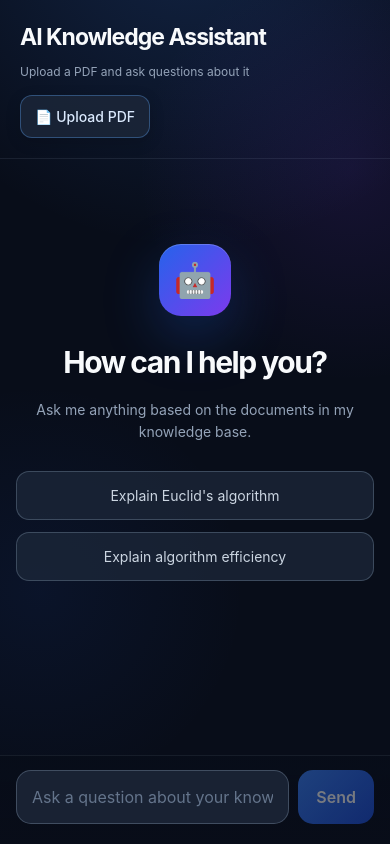
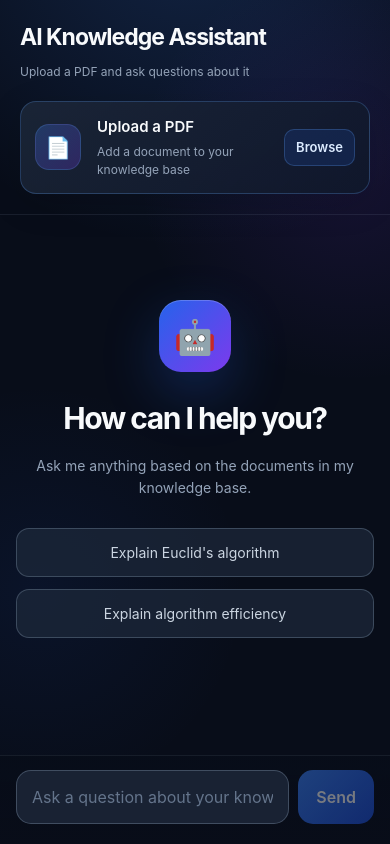
Before and after one commit to IncharaX/ai-knowledge-assistant, a Next.js app in the folder frontend/: page / in a window 390 px wide. Built offline with nearby package versions, Linux system fonts and the light colour scheme.

Commit message:
improved upload pdf button

```diff
--- a/frontend/app/globals.css
+++ b/frontend/app/globals.css
@@ -24,8 +24,13 @@ body {
   background: #080d19;
   color: #e5e7eb;
   font-family:
-    Inter, ui-sans-serif, system-ui, -apple-system, BlinkMacSystemFont,
-    "Segoe UI", sans-serif;
+    Inter,
+    ui-sans-serif,
+    system-ui,
+    -apple-system,
+    BlinkMacSystemFont,
+    "Segoe UI",
+    sans-serif;
 }
 
 button,
@@ -116,55 +121,189 @@ button {
 }
 
 /* =========================
-   UPLOAD BUTTON
+   PREMIUM PDF UPLOAD
 ========================= */
 
-.upload-button {
-  margin-top: 18px;
+.upload-card {
+  margin-top: 20px;
 
-  display: inline-flex;
+  width: 100%;
+  max-width: 620px;
+
+  display: flex;
   align-items: center;
-  gap: 9px;
 
-  padding: 11px 17px;
+  gap: 16px;
 
-  border-radius: 12px;
+  padding: 16px 18px;
 
-  background: rgba(30, 41, 59, 0.75);
+  border-radius: 16px;
 
-  border: 1px solid rgba(96, 165, 250, 0.35);
+  cursor: pointer;
+
+  background: linear-gradient(
+    135deg,
+    rgba(30, 41, 59, 0.8),
+    rgba(15, 23, 42, 0.9)
+  );
+
+  border: 1px solid rgba(96, 165, 250, 0.25);
+
+  box-shadow: 0 10px 35px rgba(0, 0, 0, 0.15);
+
+  transition:
+    transform 0.25s ease,
+    border-color 0.25s ease,
+    background 0.25s ease,
+    box-shadow 0.25s ease;
+}
+
+.upload-card:hover {
+  transform: translateY(-3px);
+
+  border-color: rgba(96, 165, 250, 0.65);
+
+  background: linear-gradient(
+    135deg,
+    rgba(37, 99, 235, 0.14),
+    rgba(30, 41, 59, 0.9)
+  );
+
+  box-shadow: 0 18px 45px rgba(37, 99, 235, 0.12);
+}
+
+/* PDF ICON */
+
+.upload-icon {
+  width: 52px;
+  height: 52px;
+
+  flex-shrink: 0;
+
+  display: flex;
+  align-items: center;
+  justify-content: center;
+
+  font-size: 24px;
+
+  border-radius: 14px;
+
+  background: linear-gradient(
+    135deg,
+    rgba(59, 130, 246, 0.25),
+    rgba(124, 58, 237, 0.25)
+  );
+
+  border: 1px solid rgba(96, 165, 250, 0.2);
+}
+
+/* TEXT */
+
+.upload-content {
+  flex: 1;
+
+  display: flex;
+  flex-direction: column;
+
+  gap: 5px;
+
+  min-width: 0;
+}
+
+.upload-title {
+  font-size: 15px;
+
+  font-weight: 600;
+
+  color: #f8fafc;
+}
+
+.upload-subtitle {
+  font-size: 13px;
+
+  color: #94a3b8;
+}
+
+/* BROWSE BUTTON */
+
+.upload-action {
+  padding: 9px 14px;
+
+  border-radius: 10px;
+
+  font-size: 13px;
+
+  font-weight: 600;
 
   color: #dbeafe;
 
-  font-size: 14px;
-  font-weight: 500;
+  background: rgba(37, 99, 235, 0.15);
 
-  cursor: pointer;
-
-  box-shadow:
-    0 4px 15px rgba(0, 0, 0, 0.15);
+  border: 1px solid rgba(96, 165, 250, 0.25);
 
   transition:
-    transform 0.2s ease,
     background 0.2s ease,
-    border-color 0.2s ease,
-    box-shadow 0.2s ease;
+    transform 0.2s ease;
 }
 
-.upload-button:hover {
-  transform: translateY(-2px);
+.upload-card:hover .upload-action {
+  background: rgba(37, 99, 235, 0.3);
 
-  background: rgba(37, 99, 235, 0.16);
-
-  border-color: rgba(96, 165, 250, 0.75);
-
-  box-shadow:
-    0 10px 28px rgba(37, 99, 235, 0.15);
+  transform: scale(1.04);
 }
 
-.upload-button:has(input:disabled) {
-  opacity: 0.65;
+/* PROCESSING STATE */
+
+.upload-card:has(input:disabled) {
   cursor: wait;
+
+  border-color: rgba(96, 165, 250, 0.5);
+}
+
+.upload-card:has(input:disabled) .upload-icon {
+  animation: uploadPulse 1.5s infinite;
+}
+
+@keyframes uploadPulse {
+  0% {
+    transform: scale(1);
+    opacity: 1;
+  }
+
+  50% {
+    transform: scale(1.08);
+    opacity: 0.7;
+  }
+
+  100% {
+    transform: scale(1);
+    opacity: 1;
+  }
+}
+
+/* MOBILE */
+
+@media (max-width: 700px) {
+  .upload-card {
+    max-width: 100%;
+
+    padding: 14px;
+  }
+
+  .upload-icon {
+    width: 46px;
+    height: 46px;
+
+    font-size: 21px;
+  }
+
+  .upload-subtitle {
+    font-size: 12px;
+  }
+
+  .upload-action {
+    padding: 8px 11px;
+  }
 }
 
 /* =========================
@@ -192,8 +331,7 @@ button {
 
   border-color: #64748b;
 
-  box-shadow:
-    0 8px 20px rgba(0, 0, 0, 0.2);
+  box-shadow: 0 8px 20px rgba(0, 0, 0, 0.2);
 }
 
 /* =========================
@@ -244,12 +382,7 @@ button {
 
   border-radius: 26px;
 
-  background:
-    linear-gradient(
-      135deg,
-      #2563eb,
-      #7c3aed
-    );
+  background: linear-gradient(135deg, #2563eb, #7c3aed);
 
   box-shadow:
     0 20px 55px rgba(37, 99, 235, 0.28),
@@ -319,8 +452,7 @@ button {
 
   color: #eff6ff;
 
-  box-shadow:
-    0 12px 28px rgba(0, 0, 0, 0.22);
+  box-shadow: 0 12px 28px rgba(0, 0, 0, 0.22);
 }
 
 /* =========================
@@ -342,19 +474,13 @@ button {
 .message.user {
   align-self: flex-end;
 
-  background:
-    linear-gradient(
-      135deg,
-      #3b82f6,
-      #1d4ed8
-    );
+  background: linear-gradient(135deg, #3b82f6, #1d4ed8);
 
   color: white;
 
   border-bottom-right-radius: 6px;
 
-  box-shadow:
-    0 12px 32px rgba(37, 99, 235, 0.22);
+  box-shadow: 0 12px 32px rgba(37, 99, 235, 0.22);
 }
 
 /* AI MESSAGE */
@@ -362,16 +488,13 @@ button {
 .message.assistant {
   align-self: flex-start;
 
-  background:
-    rgba(20, 29, 45, 0.82);
+  background: rgba(20, 29, 45, 0.82);
 
-  border:
-    1px solid rgba(71, 85, 105, 0.5);
+  border: 1px solid rgba(71, 85, 105, 0.5);
 
   border-bottom-left-radius: 6px;
 
-  box-shadow:
-    0 10px 30px rgba(0, 0, 0, 0.16);
+  box-shadow: 0 10px 30px rgba(0, 0, 0, 0.16);
 
   backdrop-filter: blur(10px);
 }
@@ -413,8 +536,7 @@ button {
 
   padding-top: 16px;
 
-  border-top:
-    1px solid rgba(148, 163, 184, 0.13);
+  border-top: 1px solid rgba(148, 163, 184, 0.13);
 }
 
 .sources h4 {
@@ -430,11 +552,9 @@ button {
 
   padding: 11px 13px;
 
-  background:
-    rgba(8, 15, 30, 0.55);
+  background: rgba(8, 15, 30, 0.55);
 
-  border:
-    1px solid rgba(71, 85, 105, 0.4);
+  border: 1px solid rgba(71, 85, 105, 0.4);
 
   border-radius: 10px;
 
@@ -448,11 +568,9 @@ button {
 }
 
 .source:hover {
-  background:
-    rgba(30, 41, 59, 0.7);
+  background: rgba(30, 41, 59, 0.7);
 
-  border-color:
-    rgba(96, 165, 250, 0.35);
+  border-color: rgba(96, 165, 250, 0.35);
 }
 
 /* =========================
@@ -543,17 +661,15 @@ button {
 
   z-index: 10;
 
-  background:
-    linear-gradient(
-      to top,
-      rgba(8, 13, 25, 0.99),
-      rgba(8, 13, 25, 0.9)
-    );
+  background: linear-gradient(
+    to top,
+    rgba(8, 13, 25, 0.99),
+    rgba(8, 13, 25, 0.9)
+  );
 
   backdrop-filter: blur(20px);
 
-  border-top:
-    1px solid rgba(148, 163, 184, 0.1);
+  border-top: 1px solid rgba(148, 163, 184, 0.1);
 }
 
 /* INPUT */
@@ -565,11 +681,9 @@ button {
 
   padding: 16px 19px;
 
-  background:
-    rgba(30, 41, 59, 0.8);
+  background: rgba(30, 41, 59, 0.8);
 
-  border:
-    1px solid rgba(71, 85, 105, 0.85);
+  border: 1px solid rgba(71, 85, 105, 0.85);
 
   border-radius: 15px;
 
@@ -592,13 +706,11 @@ button {
 }
 
 .input-area input:focus {
-  background:
-    rgba(30, 41, 59, 0.98);
+  background: rgba(30, 41, 59, 0.98);
 
   border-color: #3b82f6;
 
-  box-shadow:
-    0 0 0 4px rgba(59, 130, 246, 0.12);
+  box-shadow: 0 0 0 4px rgba(59, 130, 246, 0.12);
 }
 
 /* SEND BUTTON */
@@ -608,12 +720,7 @@ button {
 
   padding: 0 24px;
 
-  background:
-    linear-gradient(
-      135deg,
-      #3b82f6,
-      #1d4ed8
-    );
+  background: linear-gradient(135deg, #3b82f6, #1d4ed8);
 
   color: white;
 
@@ -625,15 +732,13 @@ button {
 
   cursor: pointer;
 
-  box-shadow:
-    0 8px 22px rgba(37, 99, 235, 0.2);
+  box-shadow: 0 8px 22px rgba(37, 99, 235, 0.2);
 }
 
 .input-area button:hover:not(:disabled) {
   transform: translateY(-2px);
 
-  box-shadow:
-    0 14px 30px rgba(37, 99, 235, 0.35);
+  box-shadow: 0 14px 30px rgba(37, 99, 235, 0.35);
 }
 
 .input-area button:disabled {
@@ -664,6 +769,133 @@ button {
 
 ::-webkit-scrollbar-thumb:hover {
   background: #475569;
+}
+
+/* =========================
+   ACTIVE DOCUMENT STATUS
+========================= */
+
+.document-status {
+  margin-top: 14px;
+  display: inline-flex;
+  align-items: center;
+  gap: 12px;
+
+  padding: 10px 14px;
+
+  background: linear-gradient(
+    135deg,
+    rgba(30, 41, 59, 0.9),
+    rgba(20, 29, 45, 0.7)
+  );
+
+  border: 1px solid rgba(96, 165, 250, 0.25);
+
+  border-radius: 14px;
+
+  box-shadow:
+    0 10px 30px rgba(0, 0, 0, 0.15),
+    inset 0 1px rgba(255, 255, 255, 0.03);
+
+  max-width: 520px;
+
+  transition: all 0.25s ease;
+}
+
+.document-status:hover {
+  border-color: rgba(96, 165, 250, 0.45);
+
+  transform: translateY(-1px);
+
+  box-shadow:
+    0 14px 35px rgba(0, 0, 0, 0.2),
+    0 0 25px rgba(59, 130, 246, 0.08);
+}
+
+.document-status-icon {
+  width: 38px;
+  height: 38px;
+
+  display: flex;
+  align-items: center;
+  justify-content: center;
+
+  font-size: 18px;
+
+  border-radius: 10px;
+
+  background: linear-gradient(
+    135deg,
+    rgba(59, 130, 246, 0.25),
+    rgba(124, 58, 237, 0.25)
+  );
+
+  border: 1px solid rgba(96, 165, 250, 0.2);
+}
+
+.document-status-info {
+  display: flex;
+  flex-direction: column;
+
+  gap: 3px;
+
+  min-width: 0;
+}
+
+.document-status-label {
+  font-size: 10px;
+
+  font-weight: 700;
+
+  letter-spacing: 1px;
+
+  color: #60a5fa;
+
+  opacity: 0.9;
+}
+
+.document-status-name {
+  font-size: 13px;
+
+  color: #cbd5e1;
+
+  white-space: nowrap;
+
+  overflow: hidden;
+
+  text-overflow: ellipsis;
+
+  max-width: 390px;
+}
+
+.document-status-dot {
+  width: 8px;
+  height: 8px;
+
+  margin-left: 4px;
+
+  border-radius: 50%;
+
+  background: #22c55e;
+
+  box-shadow:
+    0 0 0 4px rgba(34, 197, 94, 0.1),
+    0 0 12px rgba(34, 197, 94, 0.7);
+
+  animation: documentPulse 2s infinite;
+}
+
+@keyframes documentPulse {
+  0%,
+  100% {
+    opacity: 1;
+    transform: scale(1);
+  }
+
+  50% {
+    opacity: 0.65;
+    transform: scale(0.9);
+  }
 }
 
 /* =========================
@@ -759,4 +991,11 @@ button {
 
     padding: 0 18px;
   }
+  .document-status {
+    max-width: 100%;
+  }
+
+  .document-status-name {
+    max-width: 220px;
+  }
 }
--- a/frontend/app/page.tsx
+++ b/frontend/app/page.tsx
@@ -146,14 +146,44 @@ export default function Home() {
         <div>
           <h1>AI Knowledge Assistant</h1>
 
-          <p>
-            {uploadedDocument
-              ? `Currently using: ${uploadedDocument}`
-              : "Upload a PDF and ask questions about it"}
-          </p>
+          {uploadedDocument ? (
+            <div className="document-status">
+              <div className="document-status-icon">📄</div>
 
-          <label className="upload-button">
-            {uploading ? "Processing PDF..." : "📄 Upload PDF"}
+              <div className="document-status-info">
+                <span className="document-status-label">ACTIVE DOCUMENT</span>
+
+                <span className="document-status-name">{uploadedDocument}</span>
+              </div>
+
+              <div className="document-status-dot" />
+            </div>
+          ) : (
+            <p>Upload a PDF and ask questions about it</p>
+          )}
+
+          <label className="upload-card">
+            <div className="upload-icon">{uploading ? "⏳" : "📄"}</div>
+
+            <div className="upload-content">
+              <span className="upload-title">
+                {uploading
+                  ? "Processing your document..."
+                  : uploadedDocument
+                    ? "Upload another PDF"
+                    : "Upload a PDF"}
+              </span>
+
+              <span className="upload-subtitle">
+                {uploading
+                  ? "Preparing your document for AI search"
+                  : "Add a document to your knowledge base"}
+              </span>
+            </div>
+
+            <div className="upload-action">
+              {uploading ? "Processing" : "Browse"}
+            </div>
 
             <input
               type="file"
```
